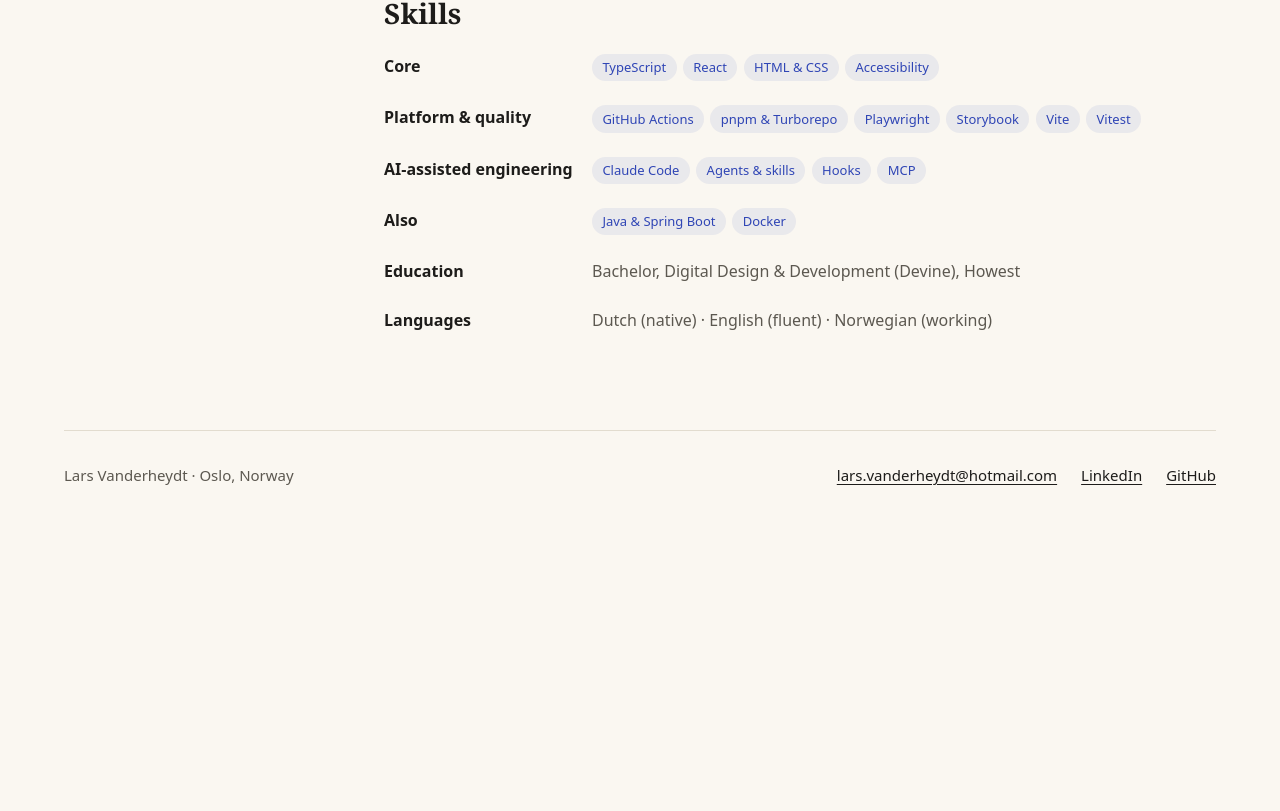
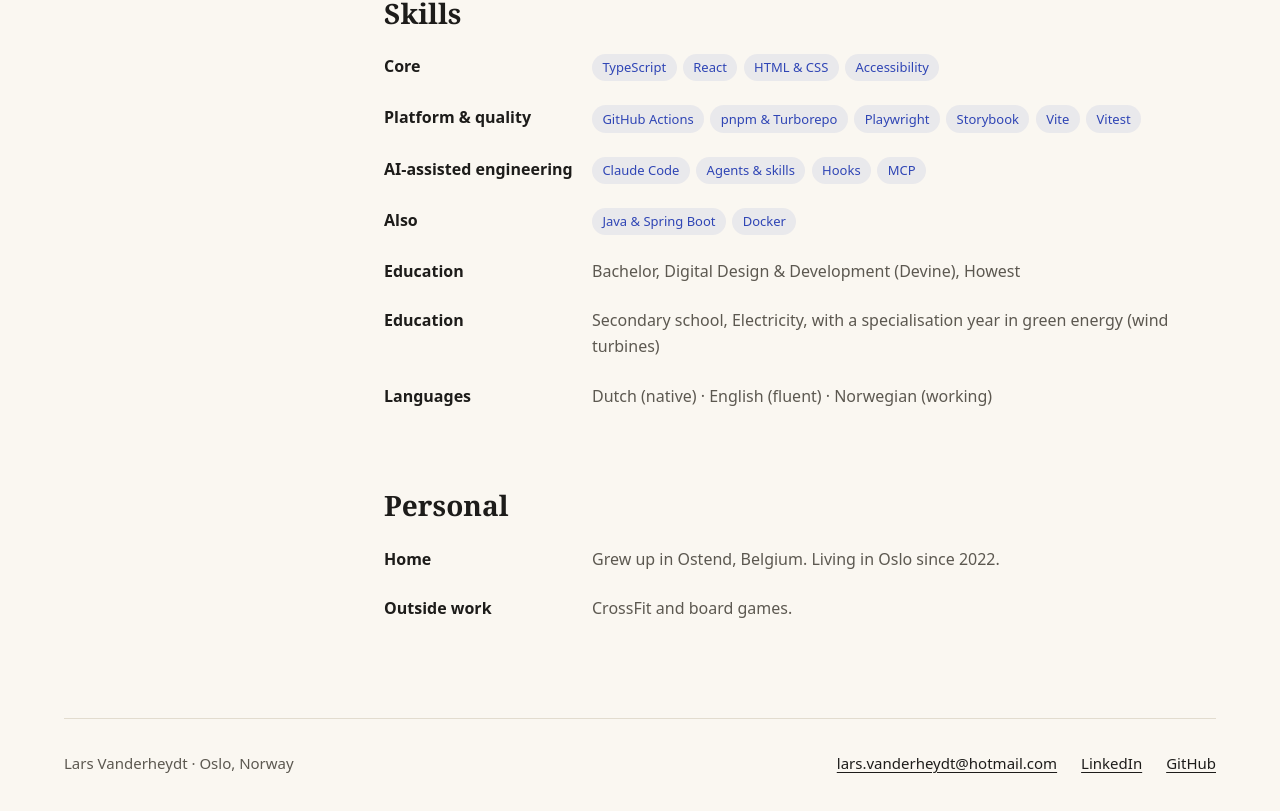
Before and after one commit to LarsVanderheydt/larsvanderheydt.github.io, a React (Vite) app: page / in a window 1280 px wide. Shown: the part 2458-3269 px from the top of the page. Before the commit the page ends 3009 px from the top, so only its background shows below. Built offline with nearby package versions, Linux system fonts and the light colour scheme.

Commit message:
Add a personal section and secondary school to the CV
Recruiters in Belgium read for the person too: where Lars grew up, how long he has lived in Oslo, what he does outside work, and the electricity track before the bachelor.

```diff
--- a/src/App.tsx
+++ b/src/App.tsx
@@ -6,6 +6,7 @@ import { AiSection } from './ui/AiSection/AiSection';
 import { ExperienceSection } from './ui/ExperienceSection/ExperienceSection';
 import { Footer } from './ui/Footer/Footer';
 import { Hero } from './ui/Hero/Hero';
+import { PersonalSection } from './ui/PersonalSection/PersonalSection';
 import { LanguageToggle } from './ui/LanguageToggle/LanguageToggle';
 import { SideNav } from './ui/SideNav/SideNav';
 import { SkillsSection } from './ui/SkillsSection/SkillsSection';
@@ -39,6 +40,7 @@ export function App() {
                     <ExperienceSection />
                     <AiSection />
                     <SkillsSection />
+                    <PersonalSection />
                 </main>
             </div>
             <Footer />
--- a/src/content/cv.ts
+++ b/src/content/cv.ts
@@ -19,7 +19,7 @@ export type Role = {
     details: string[];
 };
 
-export type SectionId = 'work' | 'ai' | 'experience' | 'skills';
+export type SectionId = 'work' | 'ai' | 'experience' | 'skills' | 'personal';
 
 export type Cv = {
     languageName: string;
@@ -47,8 +47,10 @@ export type Cv = {
     ai: { intro: string; practices: { title: string; body: string }[] };
     roles: Role[];
     skills: { group: string; items: string[] }[];
-    education: { school: string; degree: string; period: string }[];
+    // School is optional because a secondary school entry reads fine on its track alone.
+    education: { school?: string; degree: string; period: string }[];
     languages: string[];
+    personal: { label: string; value: string }[];
 };
 
 export const cvs: Record<Lang, Cv> = { en, nl };
--- a/src/content/en.ts
+++ b/src/content/en.ts
@@ -18,6 +18,7 @@ export const en: Cv = {
         experience: { nav: 'Experience', title: 'Experience' },
         ai: { nav: 'AI', title: 'How I work with AI' },
         skills: { nav: 'Skills', title: 'Skills' },
+        personal: { nav: 'Personal', title: 'Personal' },
     },
     name: 'Lars Vanderheydt',
     role: 'Frontend Platform Engineer',
@@ -194,6 +195,16 @@ export const en: Cv = {
         { group: 'AI-assisted engineering', items: ['Claude Code', 'Agents & skills', 'Hooks', 'MCP'] },
         { group: 'Also', items: ['Java & Spring Boot', 'Docker'] },
     ],
-    education: [{ school: 'Howest', degree: 'Bachelor, Digital Design & Development (Devine)', period: '2015–2018' }],
+    education: [
+        { school: 'Howest', degree: 'Bachelor, Digital Design & Development (Devine)', period: '2015–2018' },
+        {
+            degree: 'Secondary school, Electricity, with a specialisation year in green energy (wind turbines)',
+            period: '2015',
+        },
+    ],
     languages: ['Dutch (native)', 'English (fluent)', 'Norwegian (working)'],
+    personal: [
+        { label: 'Home', value: 'Grew up in Ostend, Belgium. Living in Oslo since 2022.' },
+        { label: 'Outside work', value: 'CrossFit and board games.' },
+    ],
 };
--- a/src/content/nl.ts
+++ b/src/content/nl.ts
@@ -18,6 +18,7 @@ export const nl: Cv = {
         experience: { nav: 'Werkervaring', title: 'Werkervaring' },
         ai: { nav: 'AI', title: 'Hoe ik met AI werk' },
         skills: { nav: 'Vaardigheden', title: 'Vaardigheden' },
+        personal: { nav: 'Persoonlijk', title: 'Persoonlijk' },
     },
     name: 'Lars Vanderheydt',
     role: 'Frontend Platform Engineer',
@@ -209,6 +210,14 @@ export const nl: Cv = {
             degree: 'Professionele bachelor Digital Design & Development (Devine)',
             period: '2015–2018',
         },
+        {
+            degree: 'Secundair onderwijs Elektriciteit, met een specialisatiejaar groene energie (windturbines)',
+            period: '2015',
+        },
     ],
     languages: ['Nederlands (moedertaal)', 'Engels (vloeiend)', 'Noors (goede kennis)'],
+    personal: [
+        { label: 'Thuis', value: 'Opgegroeid in Oostende. Woont sinds 2022 in Oslo.' },
+        { label: 'Naast het werk', value: 'CrossFit en bordspellen.' },
+    ],
 };
--- /dev/null
+++ b/src/ui/PersonalSection/PersonalSection.css
@@ -0,0 +1,25 @@
+.personal {
+    display: grid;
+    gap: 1.5rem;
+}
+
+.personal > div {
+    display: grid;
+    grid-template-columns: 12rem 1fr;
+    gap: 1rem;
+}
+
+.personal dt {
+    font-weight: 600;
+}
+
+.personal dd {
+    color: var(--muted);
+}
+
+@media (max-width: 56rem) {
+    .personal > div {
+        grid-template-columns: 1fr;
+        gap: 0.5rem;
+    }
+}
--- /dev/null
+++ b/src/ui/PersonalSection/PersonalSection.tsx
@@ -0,0 +1,20 @@
+import { useCv } from '../../i18n/CvContext';
+import { Section } from '../Section/Section';
+import './PersonalSection.css';
+
+export function PersonalSection() {
+    const cv = useCv();
+
+    return (
+        <Section id="personal" title={cv.sections.personal.title}>
+            <dl className="personal">
+                {cv.personal.map((p) => (
+                    <div key={p.label}>
+                        <dt>{p.label}</dt>
+                        <dd>{p.value}</dd>
+                    </div>
+                ))}
+            </dl>
+        </Section>
+    );
+}
--- a/src/ui/SkillsSection/SkillsSection.tsx
+++ b/src/ui/SkillsSection/SkillsSection.tsx
@@ -21,11 +21,9 @@ export function SkillsSection() {
                     </div>
                 ))}
                 {cv.education.map((e) => (
-                    <div key={e.school}>
+                    <div key={e.degree}>
                         <dt>{cv.labels.education}</dt>
-                        <dd>
-                            {e.degree}, {e.school}
-                        </dd>
+                        <dd>{e.school ? `${e.degree}, ${e.school}` : e.degree}</dd>
                     </div>
                 ))}
                 <div>
```
Also changed, not shown: 2 other files (tests, documents, lock files or other folders).
